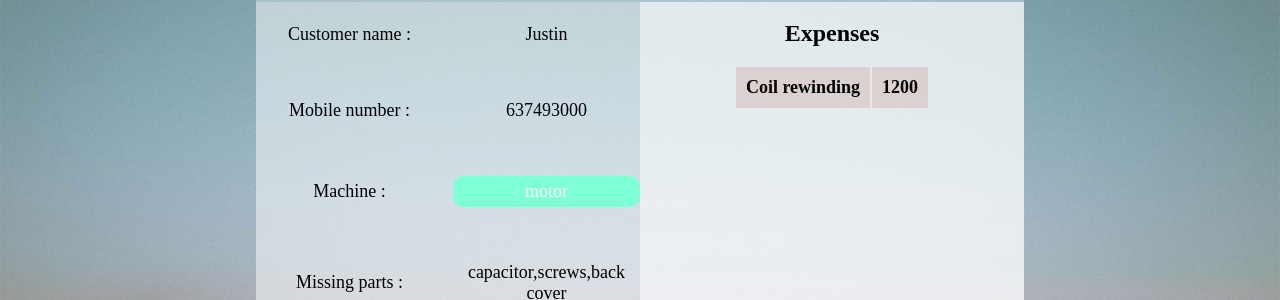
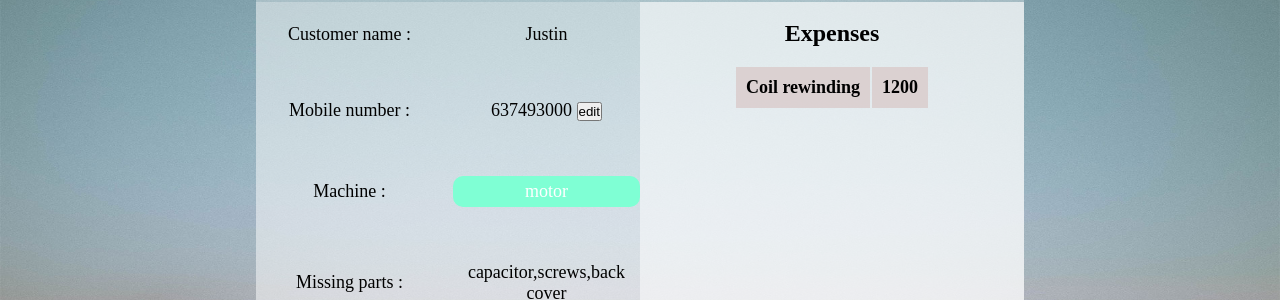
Before and after one commit to Justin-Ebenazar/jacob_Enterprise_freelancing, a Flask app: template Manicks/templates/repair_status.html in a window 1280 px wide. Shown: the part 148-448 px from the top of the page. Run offline with Flask 3, Linux system fonts and the light colour scheme; the template is opened without the code that fills it, so the values that code supplies are empty.

Commit message:
repair status

```diff
--- a/Manicks/templates/repair_status.html
+++ b/Manicks/templates/repair_status.html
@@ -46,8 +46,8 @@
                 <div class="repair_status_details">
                     <div id="left_half_rpstatus">
                     <p>Customer name :</p>  <p id="cust_id"> Justin </p>
-                    <p>Mobile number :</p>  <p id="cust_num"> 637493000 </p>
-                    <p>   Machine :</p>  <p id="machine_type_color"> motor </p>
+                    <p>Mobile number :</p>  <p id="cust_num"> 637493000 <button>edit</button></p>
+                    <p>   Machine :</p>  <p id="machine_type_color"> motor  <!-- the color surrounding this is the color of the actual product --> </p>
                     <p>Missing parts :</p>  <p id="missing_parts"> capacitor,screws,back cover </p>
                     <p>Advance :</p> <p id="advance_amt">100</p>
                     </div>
--- a/Manicks/templates/spares_update.html
+++ b/Manicks/templates/spares_update.html
@@ -40,10 +40,12 @@
                     <input id="search-btn" type="submit" value="search">
                 </div>
                 <div>
-                    <button>Add Item</button>
+                    <button>Add Item </button>
+                    <!-- new spare adder -->
                 </div>
                 <div>
                     <button>Delete Item</button>
+                    <!-- delete an unused spare detail -->
                 </div>
 
             </div>
```
